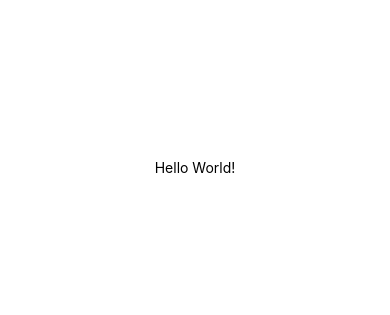
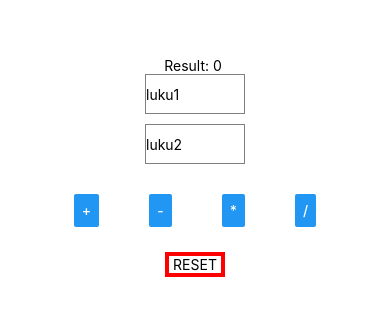
Before and after one commit to teemarom/mobiiliohjelmointi, a React Native app: screen / in a window 390 px wide. Shown: the part 255-570 px from the top of the page. Built offline with nearby package versions, Linux system fonts and the light colour scheme.

Commit message:
laskin valmis

```diff
--- a/App.tsx
+++ b/App.tsx
@@ -1,11 +1,12 @@
 import { StatusBar } from 'expo-status-bar';
 import { StyleSheet, Text, View } from 'react-native';
+import Laskin from './Laskin';
 
 export default function App() {
   return (
     <View style={styles.container}>
-      <Text>Hello World!</Text>
-      <StatusBar style="auto" />
+    <Laskin></Laskin>
+    <StatusBar style="auto" />
     </View>
   );
 }
--- /dev/null
+++ b/Laskin.tsx
@@ -0,0 +1,84 @@
+import { StatusBar } from 'expo-status-bar';
+import { useState } from 'react';
+import { Button, Keyboard, Pressable, StyleSheet, Text, TextInput, View } from 'react-native';
+
+export default function Laskin() {
+    const [luku1, setLuku1] = useState("");
+    const [luku2, setLuku2] = useState("");
+    const [vastaus, setVastaus] = useState("0");
+
+    const plus = () => {
+        setVastaus(String(Number(luku1) + Number(luku2)));
+    };
+
+    const miinus = () => {
+        setVastaus(String(Number(luku1) - Number(luku2)));
+    };
+
+    const kerto = () => {
+        setVastaus(String(Number(luku1) * Number(luku2)));
+    }
+
+    const jako = () => {
+        setVastaus(String(Number(luku1) / Number(luku2)));
+    }
+
+    const reset = () => {
+        setLuku1("")
+        setLuku2("")
+        setVastaus("0")
+    }
+
+    return (
+        <Pressable onPress={Keyboard.dismiss} style={styles.container}>
+        <Text>Result: {vastaus} </Text>
+        <TextInput style={styles.input} // luku 1
+            placeholder='luku1'
+            keyboardType='numeric'
+            value={luku1}
+            onChangeText={setLuku1}></TextInput>
+        <TextInput style={styles.input} // luku 2
+            placeholder='luku2'
+            keyboardType='numeric'
+            value={luku2}
+            onChangeText={setLuku2}></TextInput>
+        <View style={styles.buttons}>
+            <Button title="+" onPress={plus}/>
+            <Button title="-" onPress={miinus}/>
+            <Button title="*" onPress={kerto}/>
+            <Button title="/" onPress={jako}/>
+        </View>
+        <Pressable onPress={reset}>
+            <Text style={styles.reset}> RESET </Text>
+        </Pressable>
+        <StatusBar style="auto" />
+        </Pressable>
+    );
+}
+
+const styles = StyleSheet.create({
+    container: {
+        flex: 1,
+        backgroundColor: '#fff',
+        alignItems: 'center',
+        justifyContent: 'center',
+    },
+    input: {
+        height: 40,
+        width: 100,
+        borderColor: 'gray',
+        borderWidth: 1,
+        marginBottom: 10
+    },
+    buttons: {
+        flexDirection: 'row',
+        gap: 50,
+        marginTop: 20,
+    },
+    reset: {
+        marginTop: 25,
+        borderWidth: 4,
+        borderColor: 'red',
+    },
+
+});
```
